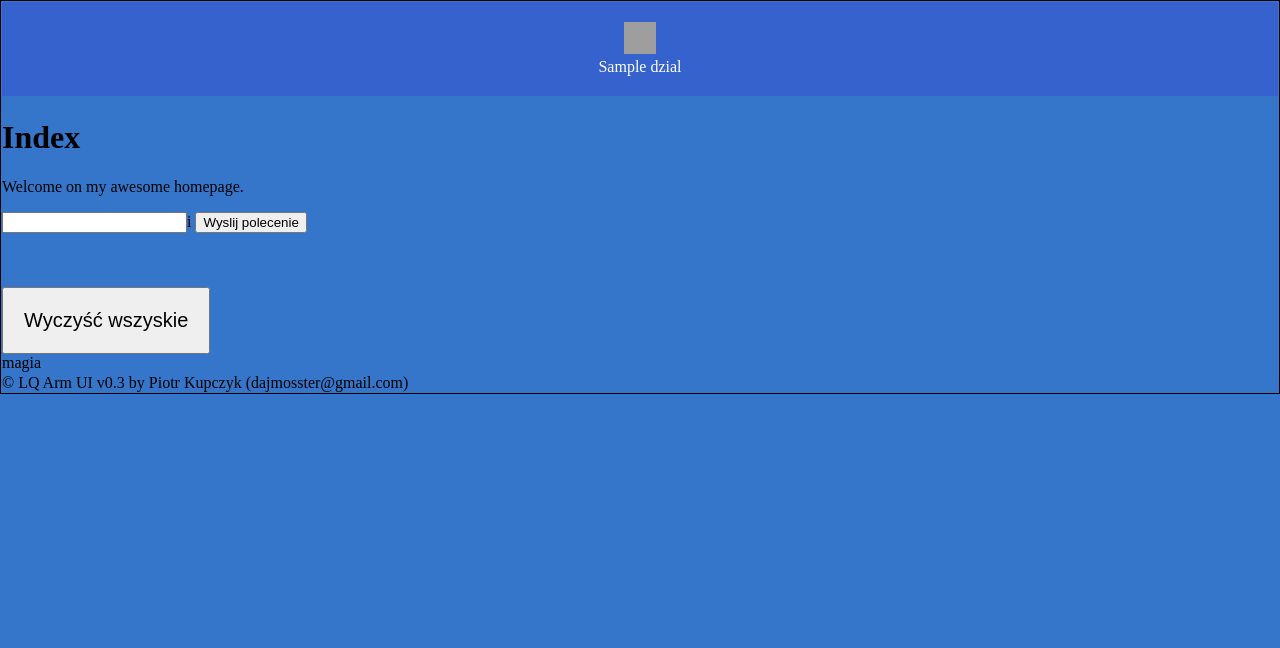
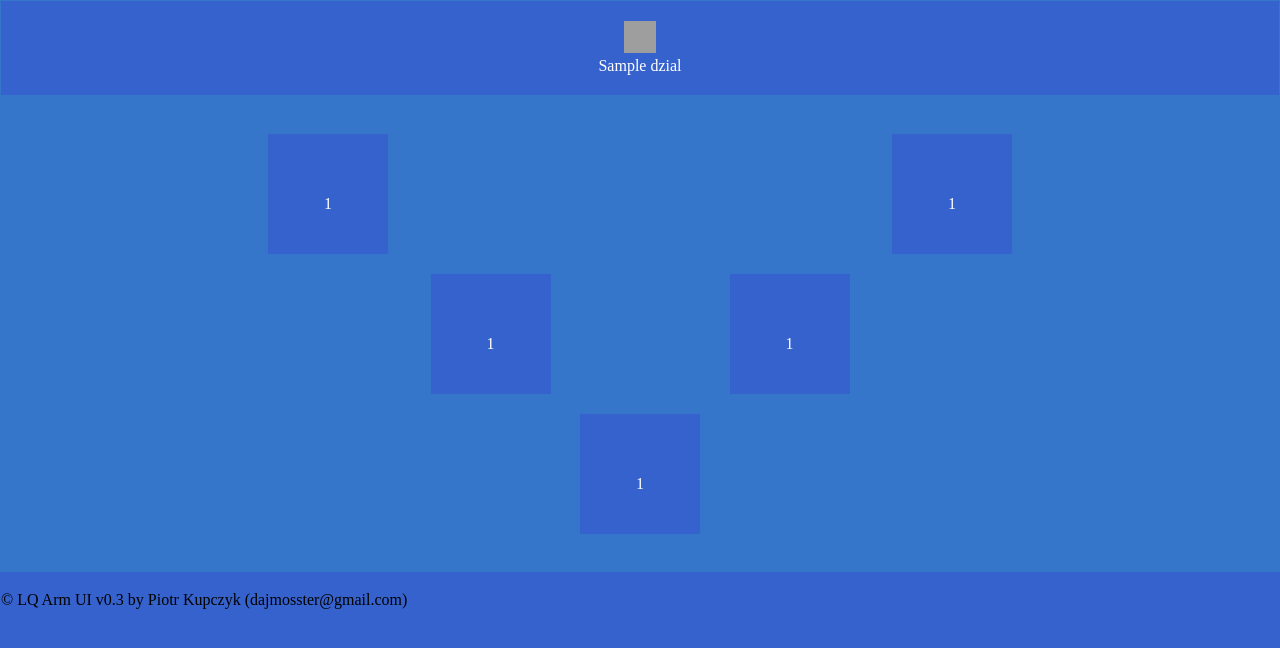
Before and after one commit to piotrku91/LQArmRPI-UI, a Flask app: template templates/index.html in a window 1280 px wide. Shown: the top 648 px of the page. Run offline with Flask 2, Linux system fonts and the light colour scheme; the template is opened without the code that fills it: most values are stand-ins (such as "Sample title", 1, 10 or a date in 2020); grey boxes are pictures that could not be loaded.

Commit message:
table with db

```diff
--- a/templates/index.html
+++ b/templates/index.html
@@ -2,37 +2,95 @@
 
 
 {% extends "layout_p1.html" %}
-{% block title %}Index{% endblock %}
-<style>
-    .btn-link {
-        border: none;
-        outline: none;
-        background: none;
-        cursor: pointer;
-        color: #0000EE;
-        padding: 0;
-        text-decoration: underline;
-        font-family: inherit;
-        font-size: inherit;
-    }
-    </style>
+{% block title %}Stan stołu{% endblock %}
 
 {% block content %}
-  <h1>Index</h1>
-  <p class="important">
-    Welcome on my awesome homepage.
+<br><br><center>
+<table style="border: 0px;">
+    <tr> <td>
+
+        <!-- NACZYNIE 1 -->
+        <div class="e" id="Kielich0" style="padding: 25px; text-align: center;   height: 70px; width: 70px;" >
+            {% if naczynia_db[0][3] == 0 %}
+            <img src="{{ url_for('static', filename = 'shot-glass_empty.png') }}" width="32" height="32">
+            {% endif %}
+            {% if naczynia_db[0][3] == 1 %}
+            <img src="{{ url_for('static', filename = 'shot-glass_full.png') }}" width="32" height="32">
+            {% endif %}
+            <br><br>{{naczynia_db[0][0]}}</div>
+
+        </td>
 
 
-        <form action="/" method="POST">
-            <input name="text">i
-            <input name="przycisk" type="submit" value="Wyslij polecenie"/><br><br>
 
-        </form>
-     <br><br>
-<form action="/" method="post">
-    <button type="submit" name="text" value="<una;>" class="btn-link">Wyczyść wszyskie</button>
-</form>
+        <td width="500"></td>
 
-<a href="/komd/" >magia</a>
+        <td>
+
+        <!-- NACZYNIE 5 -->
+            <div class="e" id="Kielich0" style="padding: 25px; text-align: center;  height: 70px; width: 70px;" >
+                {% if naczynia_db[4][3] == 0 %}
+                <img src="{{ url_for('static', filename = 'shot-glass_empty.png') }}" width="32" height="32">
+                {% endif %}
+                {% if naczynia_db[4][3] == 1 %}
+                <img src="{{ url_for('static', filename = 'shot-glass_full.png') }}" width="32" height="32">
+                {% endif %}
+                <br><br>{{naczynia_db[4][0]}}</div>
+
+            </td>
+
+
+
+            </tr></table><br>
+
+
+<table style="border: 0px;">
+    <tr> <td>
+         <!-- NACZYNIE 2 -->
+        <div class="e" id="Kielich0" style="padding: 25px; text-align: center;  height: 70px; width: 70px;" >
+            {% if naczynia_db[1][3] == 0 %}
+            <img src="{{ url_for('static', filename = 'shot-glass_empty.png') }}" width="32" height="32">
+            {% endif %}
+            {% if naczynia_db[1][3] == 1 %}
+            <img src="{{ url_for('static', filename = 'shot-glass_full.png') }}" width="32" height="32">
+            {% endif %}
+            <br><br>{{naczynia_db[1][0]}}</div>
+
+
+        </td>
+        <td width="175"></td>
+        <td>
+              <!-- NACZYNIE 4 -->
+              <div class="e" id="Kielich0" style="padding: 25px; text-align: center;  height: 70px; width: 70px;" >
+                {% if naczynia_db[3][3] == 0 %}
+                <img src="{{ url_for('static', filename = 'shot-glass_empty.png') }}" width="32" height="32">
+                {% endif %}
+                {% if naczynia_db[3][3] == 1 %}
+                <img src="{{ url_for('static', filename = 'shot-glass_full.png') }}" width="32" height="32">
+                {% endif %}
+                <br><br>{{naczynia_db[3][0]}}</div></td></tr>
+</table>
+
+
+
+<br>
+<table style="border: 0px;">
+    <tr> <td>   <!-- NACZYNIE 3 -->
+        <div class="e" id="Kielich0" style="padding: 25px; text-align: center;  height: 70px; width: 70px;" >
+            {% if naczynia_db[2][3] == 0 %}
+            <img src="{{ url_for('static', filename = 'shot-glass_empty.png') }}" width="32" height="32">
+            {% endif %}
+            {% if naczynia_db[2][3] == 1 %}
+            <img src="{{ url_for('static', filename = 'shot-glass_full.png') }}" width="32" height="32">
+            {% endif %}
+            <br><br>{{naczynia_db[2][0]}}</div>
+
+
+        </td></tr>
+</table>
+
+<br><br>
+</center>
+
 
 {% endblock %}
--- a/templates/konsola.html
+++ b/templates/konsola.html
@@ -14,7 +14,6 @@ frequency: 0.3,
 decay: 0
 });
 </script>
-k
 <div id="test">
     <p> Brak obs�ugi JavaScript lub strona kt�ra chcesz wy�wietli� nie istnieje</p>
     </div>
--- a/templates/layout_p1.html
+++ b/templates/layout_p1.html
@@ -22,7 +22,7 @@
 
       }
       table, th {
-      border: 1px solid black;
+      border: 0px solid black;
       border-collapse: collapse;
       margin-top: 0px;
       margin-right: 0px;
@@ -158,20 +158,20 @@ button {
 
 
 
-    <body bgcolor="#3575CA">
+    <body bgcolor="#3562CC">
 
 <table align="left" width="100%" bgcolor="#3575CA"><tr>
   {% for dzial in zakladki %}
     <td> <center><a href="{{dzial[2]}}"><div class="e" id="Przycisk{{dzial[0]}}" style="padding: 20px;"><img src="{{ url_for('static', filename = dzial[3]) }}" width="32" height="32"><br>{{dzial[1]}}</div></a></center></td>
     {% endfor %}
 </tr>
-<tr><td colspan="2" align="top">
+<tr><td colspan="3" align="top">
         {% block content %}{% endblock %}
 
     </td></tr>
-<tr><td colspan="2">
+<tr><td colspan="3" bgcolor="#3562CC">
     <div id="footer">
-        {% block footer %}
+        {% block footer %}<br>
         &copy; LQ Arm UI v0.3 by Piotr Kupczyk (dajmosster@gmail.com)
        <!--  <button id="btn1" onclick="openFullscreen();">Open Fullscreen</button>
         <button onclick="closeFullscreen();">Close Fullscreen</button> -->
```
